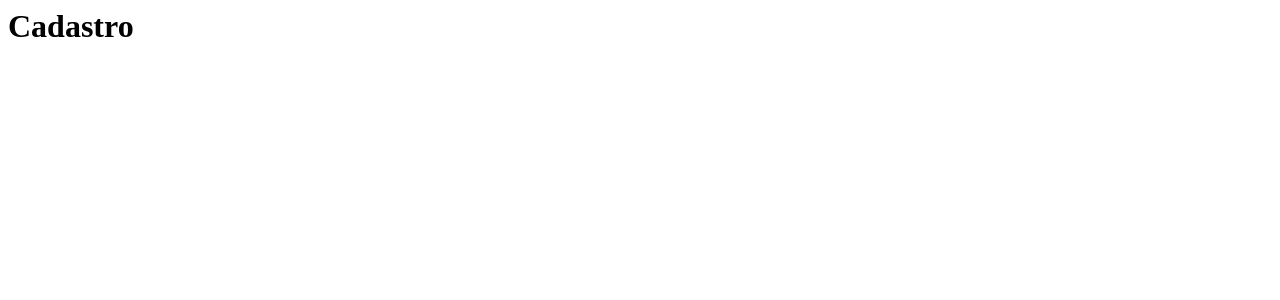
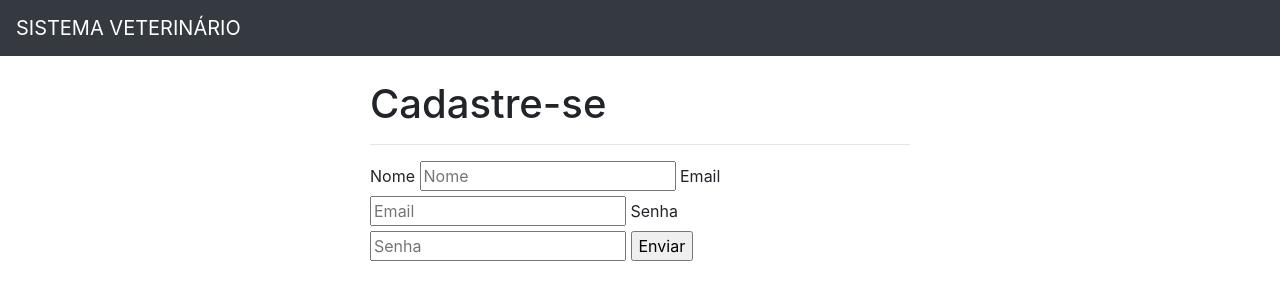
Before and after one commit to carolHorowitz/Sistema-Veterinario, a Django app: page /cadastro/ in a window 1280 px wide. Before the commit the part shown is almost empty. Shown: the top 300 px of the page. Run offline with Django 4.2, Linux system fonts and the light colour scheme.

Commit message:
Iniciando formatacao da página de cadastro

```diff
--- a/sistema/templates/base.html
+++ b/sistema/templates/base.html
@@ -17,7 +17,13 @@
   </head>
 
   <body>
-    {% block 'conteúdo' %} {% endblock %}
+
+    <nav class="navbar navbar-dark bg-dark">
+      <a class="navbar-brand" href="#">SISTEMA VETERINÁRIO</a>
+    </nav>
+
+
+    {% block 'conteudo' %} {% endblock %}
 
 
     <script src="https://cdn.jsdelivr.net/npm/jquery@3.5.1/dist/jquery.slim.min.js" ></script>
--- a/sistema/templates/cadastro.html
+++ b/sistema/templates/cadastro.html
@@ -1 +1,40 @@
-<h1>Cadastro</h1>
+{% extends 'base.html' %}
+
+{% block 'titulo' %} Cadastro {% endblock %}
+
+{% block 'conteudo' %}
+
+<div class="container">
+    <br>
+    <div class="row">
+
+        <div class="col-md-3">
+
+        </div>
+
+        <div class="col-md">
+            <h1>Cadastre-se</h1>
+            <hr>
+
+            <form method="POST">
+                <label>Nome</label>
+                <input type="text" placeholder="Nome">
+                <label>Email</label>
+                <input type="text" placeholder="Email">
+                <label>Senha</label>
+                <input type="text" placeholder="Senha">
+                <input type="submit" value="Enviar">
+
+            </form>
+        </div>
+
+        <div class="col-md-3">
+
+        </div>
+
+
+    </div>
+
+</div>
+
+{% endblock %}
--- a/sistema/templates/login.html
+++ b/sistema/templates/login.html
@@ -1 +1 @@
-<h1>login</h1>
+{% extends 'base.html' %}
```
